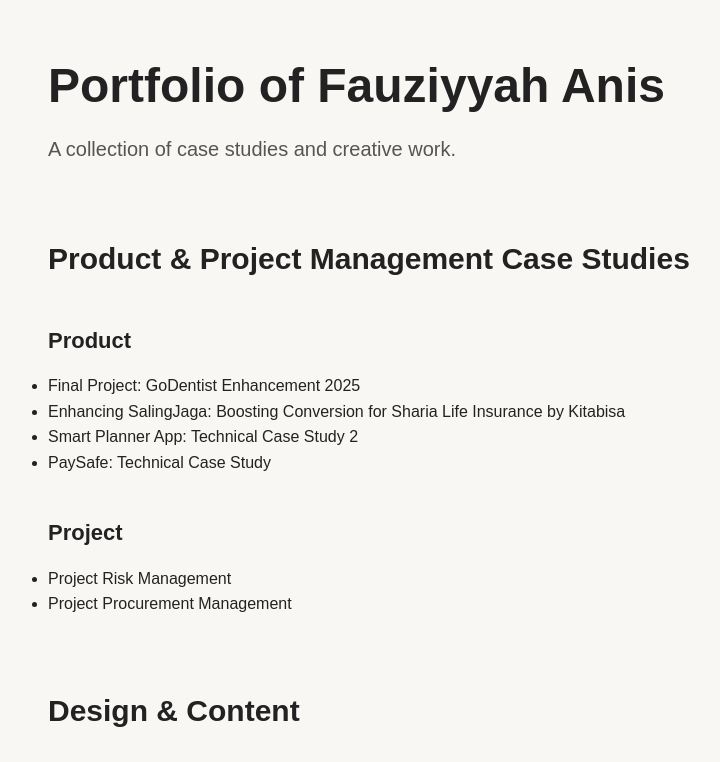
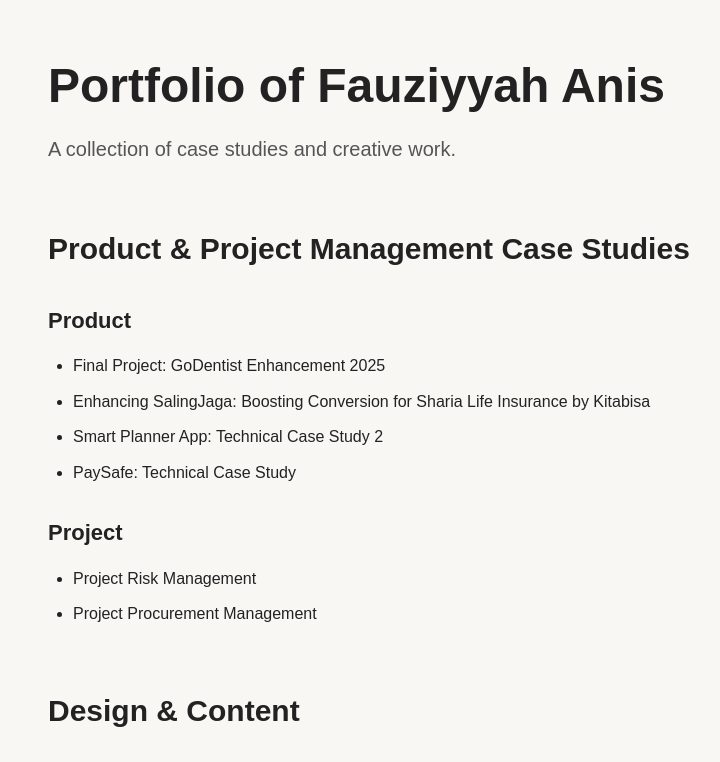
Before and after one commit to fauziyyahanis/Portfolio, a plain HTML site: page index.html in a window 1280 px wide. Shown: the top 762 px of the page, without its empty margins (132-852 px from the left). Drawn offline with Linux system fonts and the light colour scheme.

Commit message:
Update style.css
Replace the whole file

```diff
--- a/style.css
+++ b/style.css
@@ -20,15 +20,21 @@
     margin-bottom: 20px;
 }
 
+h1 + p {
+    font-size: 20px;
+    margin-bottom: 60px;
+    color: #555;
+}
+
 h2 {
     font-size: 30px;
-    margin-top: 70px;
+    margin-top: 60px;
     margin-bottom: 30px;
 }
 
 h3 {
     font-size: 22px;
-    margin-top: 40px;
+    margin-top: 30px;
     margin-bottom: 15px;
 }
 
@@ -37,7 +43,10 @@
     color: #555;
 }
 
-h1 + p {
-    font-size: 20px;
-    margin-bottom: 60px;
+ul {
+    margin-left: 25px;
 }
+
+li {
+    margin-bottom: 10px;
+}
```
